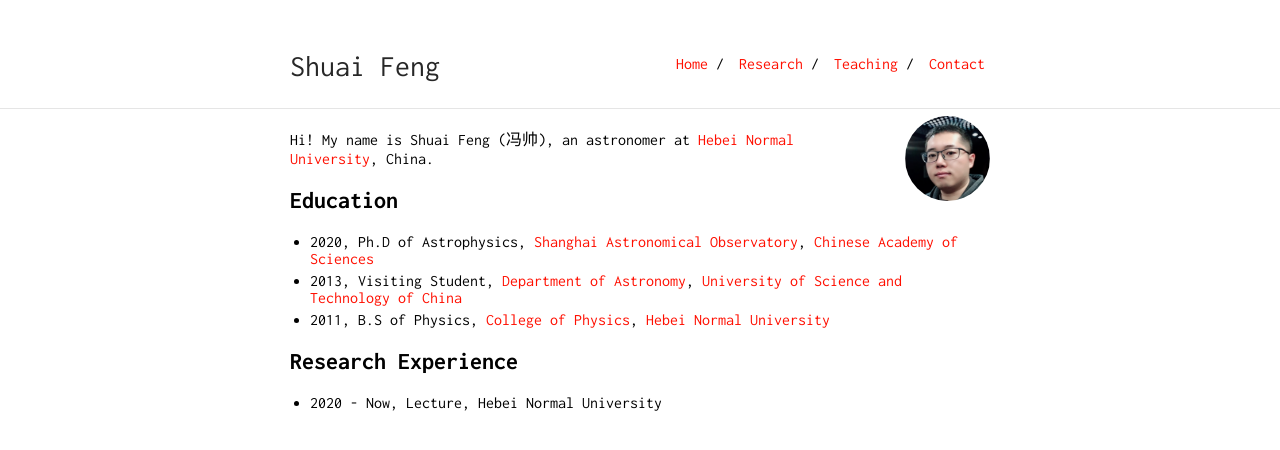
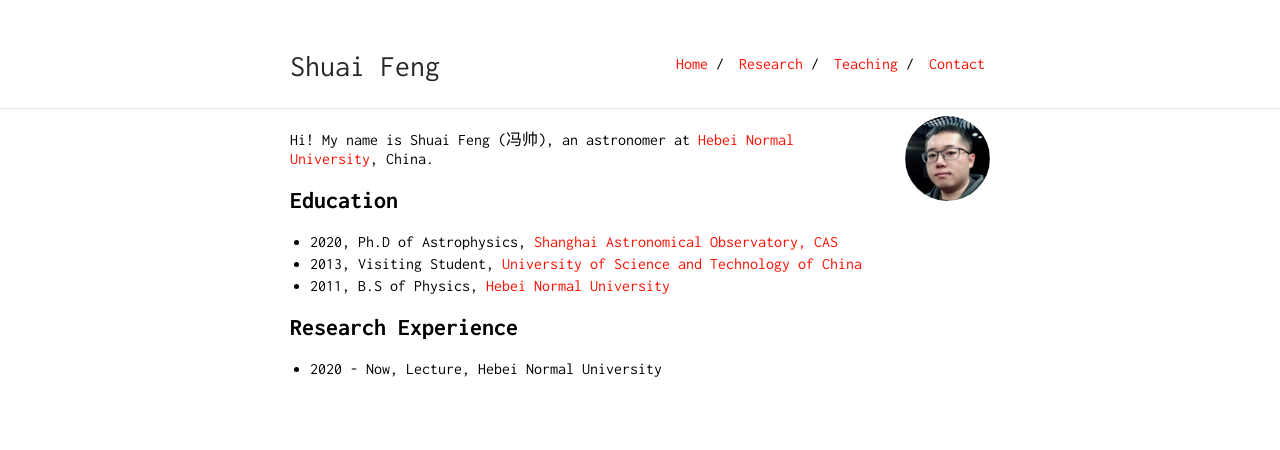
Before and after one commit to fengshuai0210/fengshuai0210.github.io, a Jekyll site: the page built from index.md, in a window 1280 px wide. Shown: the top 450 px of the page. Built offline with Jekyll 4.4.1, drawn with Linux system fonts in a browser that asks for light colours.

Commit message:
Update index.md

```diff
--- a/index.md
+++ b/index.md
@@ -8,9 +8,9 @@ Hi! My name is Shuai Feng (冯帅), an astronomer at [Hebei Normal University](h
 
 ## Education
 
-* 2020, Ph.D of Astrophysics, [Shanghai Astronomical Observatory](http://www.shao.ac.cn/), [Chinese Academy of Sciences](https://www.cas.cn/)
-* 2013, Visiting Student, [Department of Astronomy](https://astro.ustc.edu.cn/), [University of Science and Technology of China](https://ustc.edu.cn/)
-* 2011, B.S of Physics, [College of Physics](), [Hebei Normal University](http://www.hebtu.edu.cn/)
+* 2020, Ph.D of Astrophysics, [Shanghai Astronomical Observatory, CAS](http://www.shao.ac.cn/)
+* 2013, Visiting Student, [University of Science and Technology of China](https://astro.ustc.edu.cn/)
+* 2011, B.S of Physics, [Hebei Normal University](http://www.hebtu.edu.cn/)
 
 ## Research Experience
 
```
